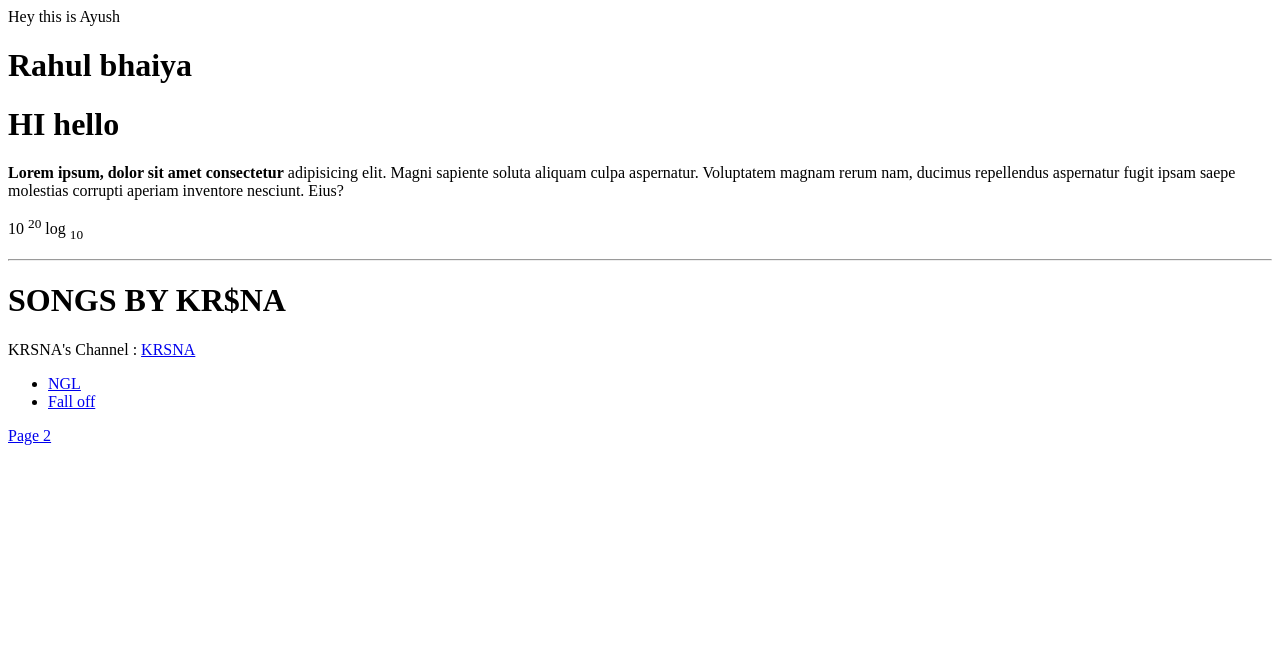
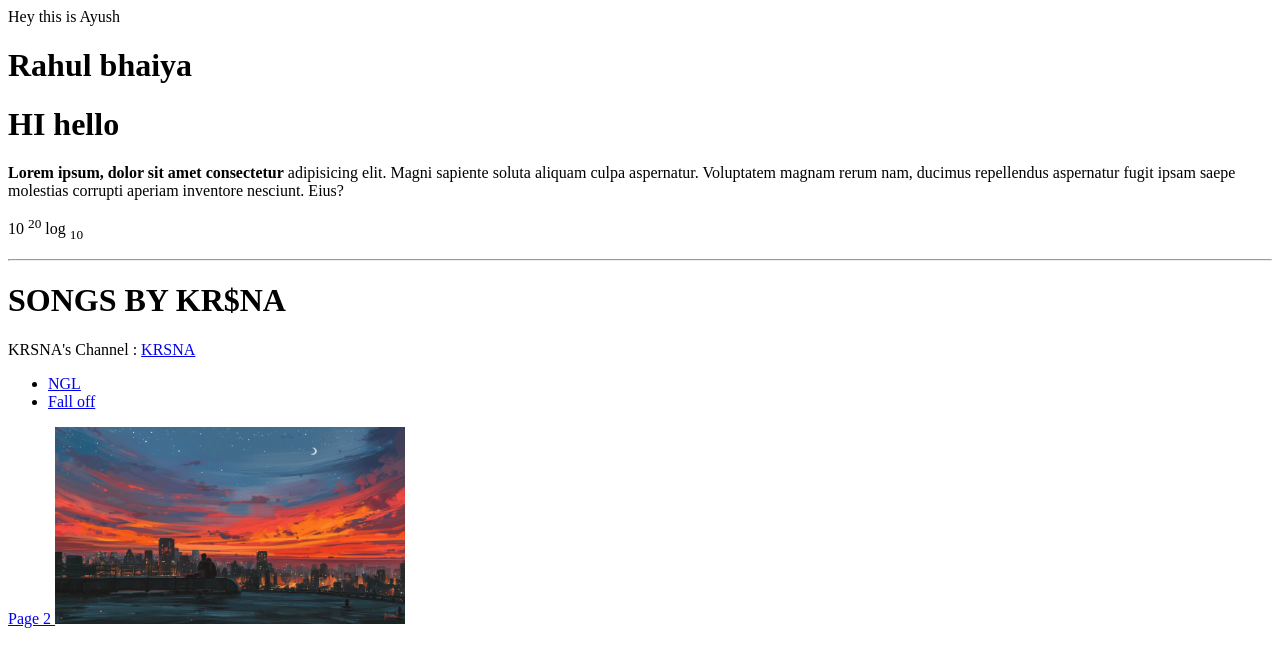
Before and after one commit to ayushh999/learningHTML, a plain HTML site: page index.html in a window 1280 px wide. Drawn offline with Linux system fonts and the light colour scheme.

Commit message:
image formations

```diff
--- a/index.html
+++ b/index.html
@@ -32,5 +32,7 @@
       </li>
     </ul>
     <a href="page2.html">Page 2 </a>
+
+    <img src="Wallpaper Pc   Markotop.jpg" width="350" />
   </body>
 </html>
```
Also changed, not shown: Wallpaper Pc   Markotop.jpg (added).
